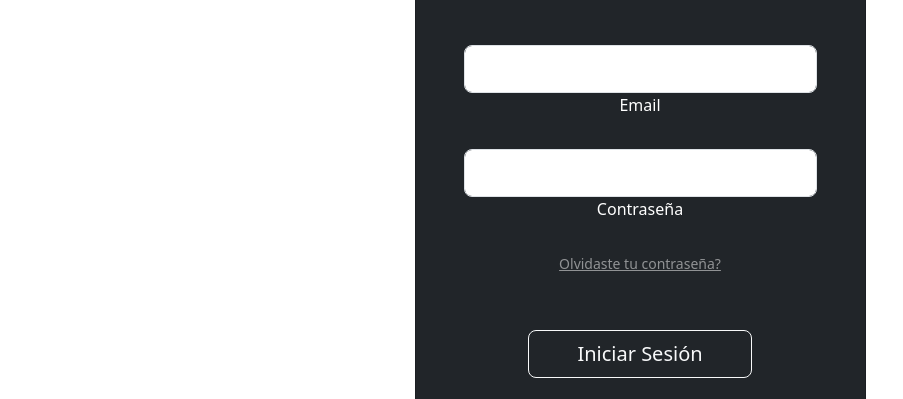
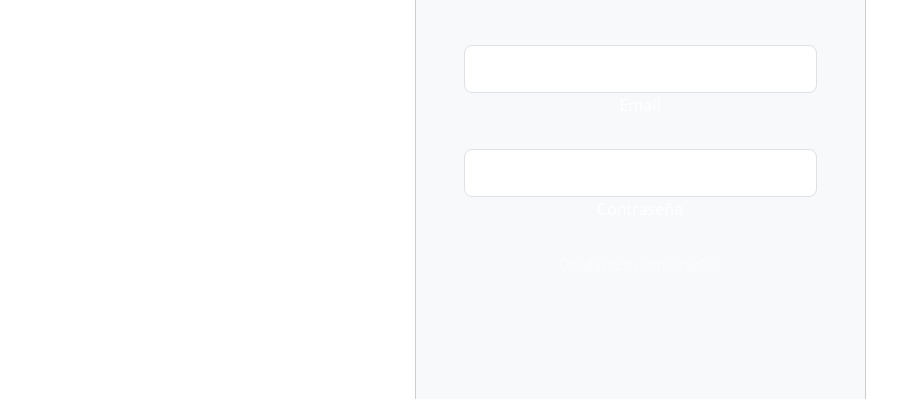
Before and after one commit to YahairaCZ/disfrazaditics, a plain HTML site: page Paginas/iniciarSesion.html in a window 1280 px wide. Shown: the part 317-716 px from the top of the page, without its empty margins (0-903 px from the left). Drawn offline with nearby package versions, Linux system fonts and the light colour scheme.

Commit message:
Cambio de color de card de inicio de sesión

```diff
--- a/Paginas/iniciarSesion.html
+++ b/Paginas/iniciarSesion.html
@@ -58,7 +58,7 @@
         <div class="container py-5 h-100">
           <div class="row d-flex justify-content-center align-items-center h-100">
             <div class="col-12 col-md-8 col-lg-6 col-xl-5">
-              <div class="card bg-dark text-white" style="border-radius: 1rem;">
+              <div class="card bg-body-tertiary text-white" style="border-radius: 1rem;">
                 <div class="card-body p-5 text-center">
 
                   <div class="mb-md-5 mt-md-4 pb-5">
```
